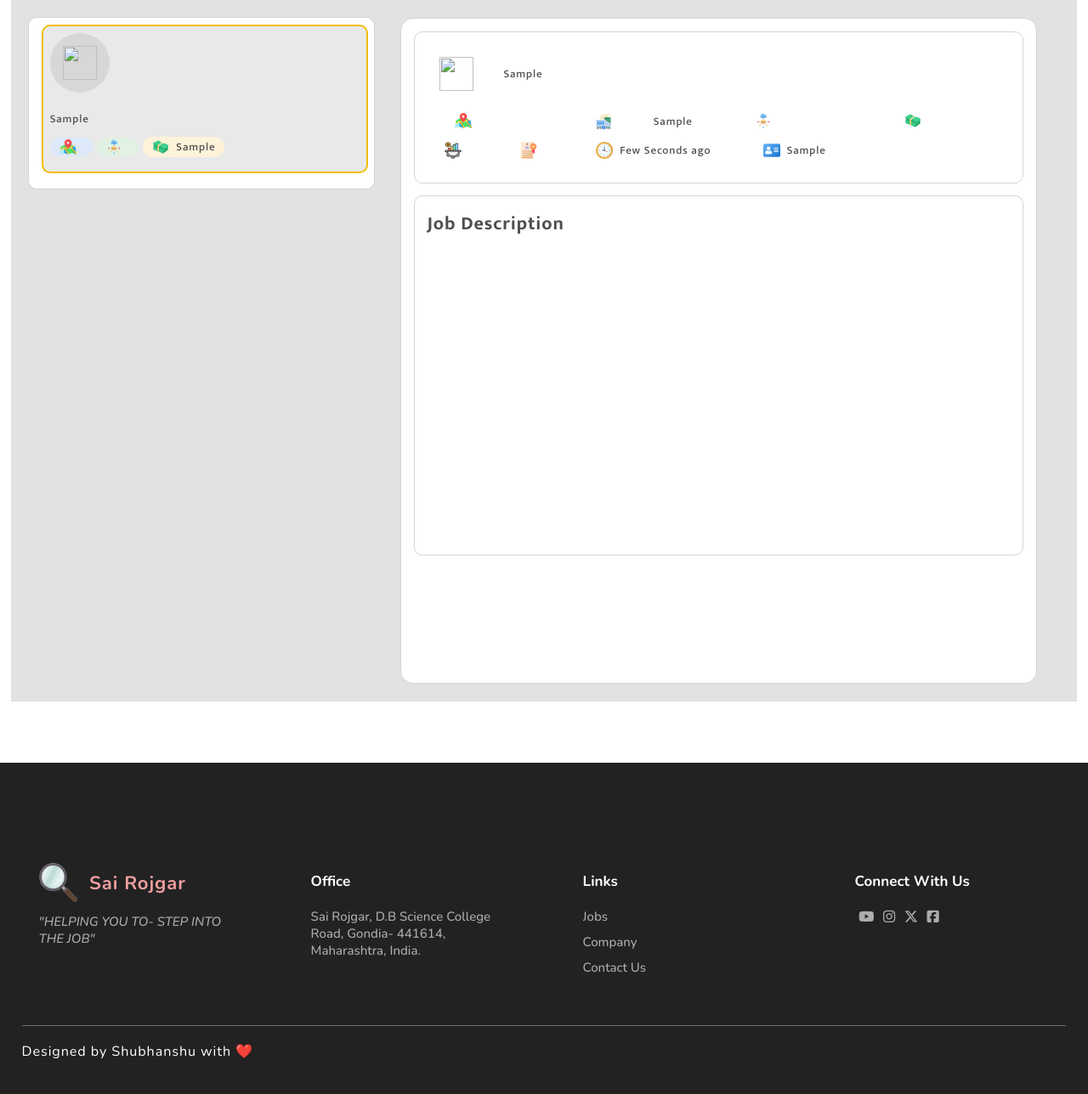
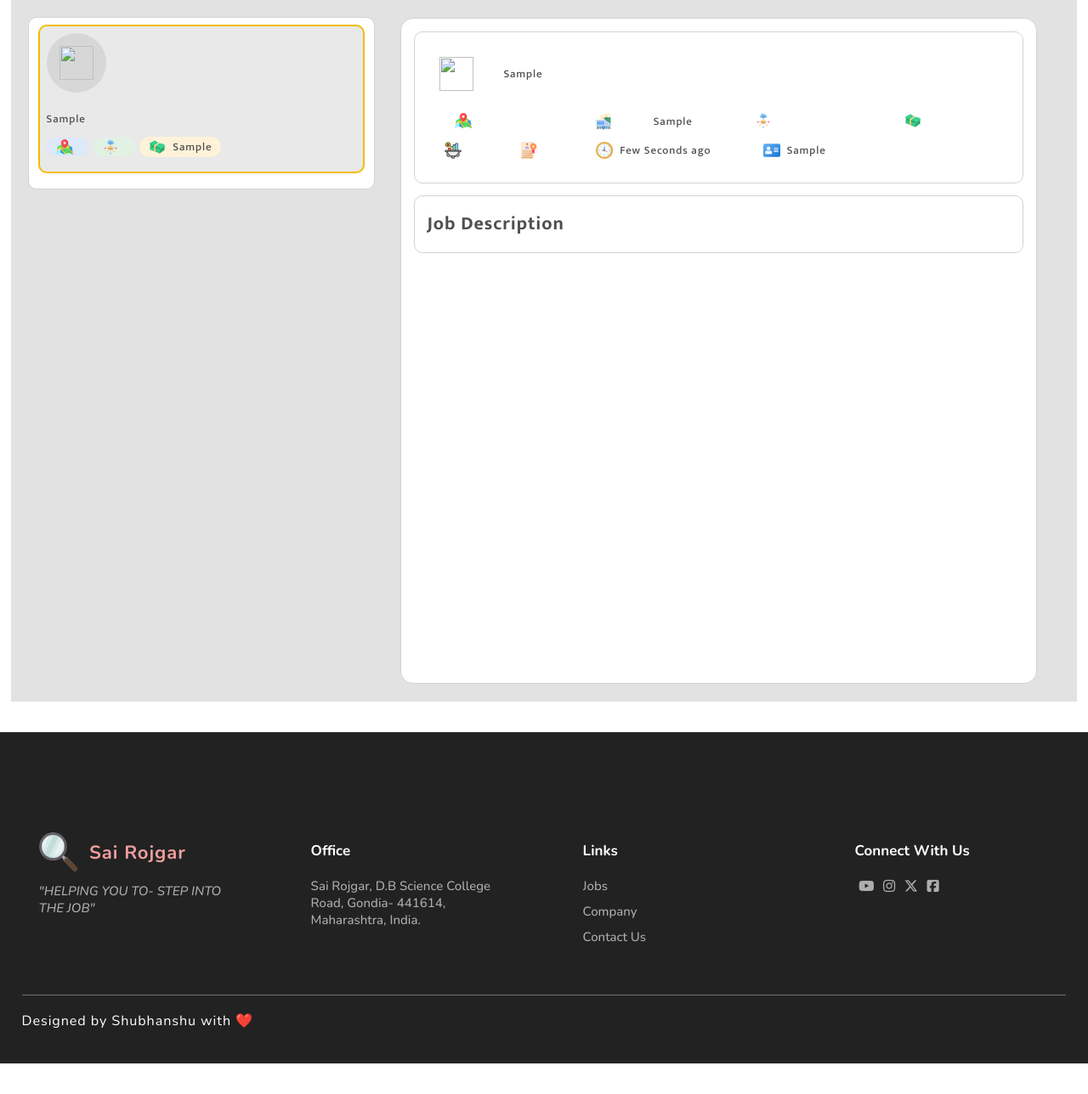
Before and after one commit to ocracall/jobportal, a PHP site: page /jobDetails.php?source=1 in a window 1280 px wide. Shown: the part 83-1371 px from the top of the page at 85% size. After the commit the page ends 1335 px from the top, so only its background shows below. Run offline with PHP 8.4, Linux system fonts and the light colour scheme; tables that the repository leaves empty or names only in its code hold one stand-in row (values such as "Sample post"); data that the repository does not hold is empty; some web fonts are replaced.

Commit message:
Sixth Commit

```diff
--- a/css/style.css
+++ b/css/style.css
@@ -430,7 +430,8 @@ main .card {
   margin: 0 1%;
 
   @media(min-width: 768px) {
-     width: 100%;
+     width: 30vw;
+     margin: 0 auto;
     }
 }
 
@@ -506,7 +507,7 @@ main .card {
 .detailsCardContent {
 
   margin: 1.5% auto;
-  height: 98vh;
+  height: auto;
   background-color: #ffffff;
   padding: 2%;
   border: 1px solid #d3d3d3;
@@ -515,6 +516,9 @@ main .card {
   -moz-border-radius: 15px;
   -ms-border-radius: 15px;
   -o-border-radius: 15px;
+  @media(min-width: 768px) {
+    height: 98vh;
+  }
 }
 
 .JobDescription-CardTop {
@@ -733,7 +737,7 @@ main .card {
 
 .JobDescription-CardMiddle {
   width: 100%;
-  height: 53vh;
+  height:auto;
   margin: 2% 0;
   padding: 2%;
   text-align: left;
@@ -1750,7 +1754,7 @@ textarea:focus-visible {
 footer {
   background-color: #222222;
   padding-top: 8rem;
-  margin-top: 8rem;
+  margin-top: 4rem;
   font-family: 'Nunito', sans-serif;
   /* padding-top: 15rem; */
 }
--- a/jobDetails.php
+++ b/jobDetails.php
@@ -221,7 +221,7 @@
         function sticky_relocate() {
             const sticky = document.querySelector('#sticky');
             const window_top = window.scrollY;
-            const footer_top = document.querySelector('#footer').offsetTop - 80;
+            const footer_top = document.querySelector('#footer').offsetTop - 40;
             const div_top = document.querySelector('#sticky-anchor').offsetTop;
             const div_height = document.querySelector('#sticky').offsetHeight;
             var padding = 0; // tweak here or get from margins etc
```
